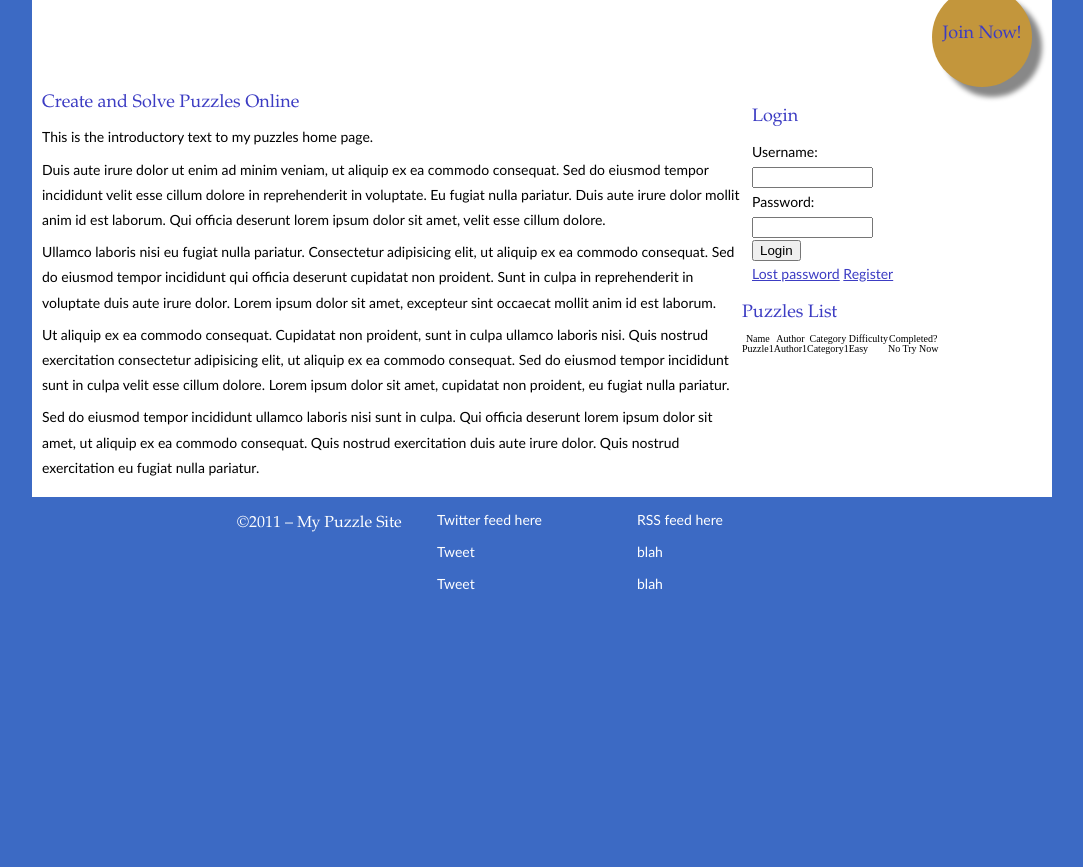
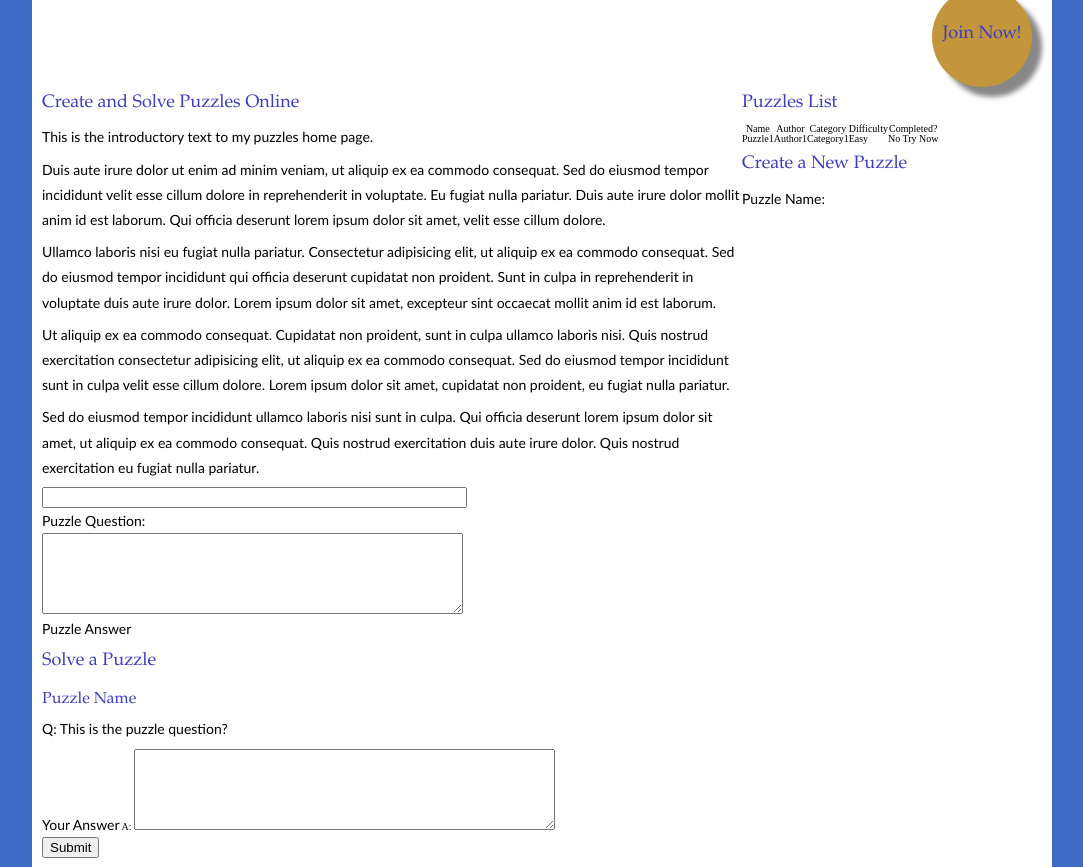
Before and after one commit to mtbssk/mtbssk.github.io, a plain HTML site: page Puzzles.html in a window 1280 px wide. Shown: the part 77-944 px from the top of the page, without its empty margins (98-1181 px from the left). Drawn offline with Linux system fonts and the light colour scheme.

Commit message:
puzzle version 0.4

```diff
--- a/Puzzles.html
+++ b/Puzzles.html
@@ -101,17 +101,6 @@ $(document).ready(function(){
             <p>Ut aliquip ex ea commodo consequat. Cupidatat non proident, sunt in culpa ullamco laboris nisi. Quis nostrud exercitation consectetur adipisicing elit, ut aliquip ex ea commodo consequat. Sed do eiusmod tempor incididunt sunt in culpa velit esse cillum dolore. Lorem ipsum dolor sit amet, cupidatat non proident, eu fugiat nulla pariatur.</p>
             <p>Sed do eiusmod tempor incididunt ullamco laboris nisi sunt in culpa. Qui officia deserunt lorem ipsum dolor sit amet, ut aliquip ex ea commodo consequat. Quis nostrud exercitation duis aute irure dolor. Quis nostrud exercitation eu fugiat nulla pariatur.</p>
         </section>
-		<section id="navigation">
-			<form id="loginForm">
-        	<h2>Login</h2>
-            	<label for="username">Username:</label><br><span id="unote"></span>
-                <input type="text" id="username" size="12"><br>
-                <label for="password">Password:</label><br><span id="pnote"></span>
-                <input type="password" id="pass" size="12"><br>
-                <input type="submit" id="submit" value="Login">
-            </form>
-            <p><a href="http://puzzles.kyrnin.com/lost.php">Lost password</a> <a href="http://puzzles.kyrnin.com/register.php">Register</a></p>
-        </section>
 		<section id=”puzzle-list”>
 			<h2>Puzzles List</h2>
 				<table>
@@ -131,6 +120,39 @@ $(document).ready(function(){
 					</tr>
 				</table>
 		</section>
+		<section id=”create-puzzle”>
+			<h2>Create a New Puzzle</h2>
+			<form method=”post” action=”#”>
+				<label for=pname>Puzzle Name:</label><br>
+				<input type=text name=pname size=50><br>
+				<label for=pquestion>Puzzle Question:</label><br>
+				<textarea name=pquestion rows=5 cols=50></textarea><br>
+				<label for=panswer>Puzzle Answer</label>
+			</form>
+		</section>
+		<section id=”solve-puzzle”>
+			<h2>Solve a Puzzle</h2>
+			<h3>Puzzle Name</h3>
+				<p class=”question”>Q: This is the puzzle question?</p>
+				<form method=”post” action=”#”>
+					<label for=panswer>Your Answer</label>
+					A: <textarea name=panswer rows=5 cols=50></textarea><br>
+					<input type=submit name=submit value=Submit>
+				</form>
+		</section>
+
+		<section id="navigation">
+			<form id="loginForm">
+        	<h2>Login</h2>
+            	<label for="username">Username:</label><br><span id="unote"></span>
+                <input type="text" id="username" size="12"><br>
+                <label for="password">Password:</label><br><span id="pnote"></span>
+                <input type="password" id="pass" size="12"><br>
+                <input type="submit" id="submit" value="Login">
+            </form>
+            <p><a href="http://puzzles.kyrnin.com/lost.php">Lost password</a> <a href="http://puzzles.kyrnin.com/register.php">Register</a></p>
+        </section>
+
     </section>
     <footer id="footer">
     	<aside id="decoration">
```
